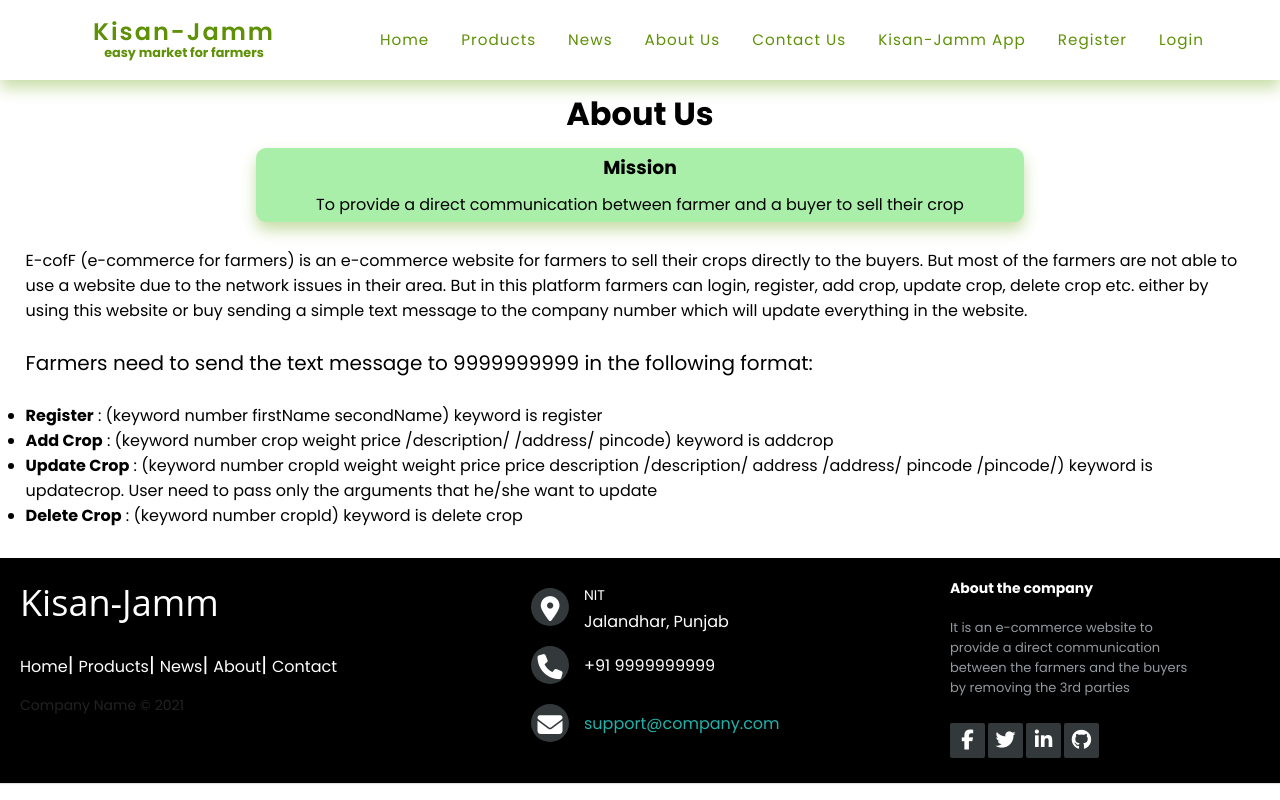
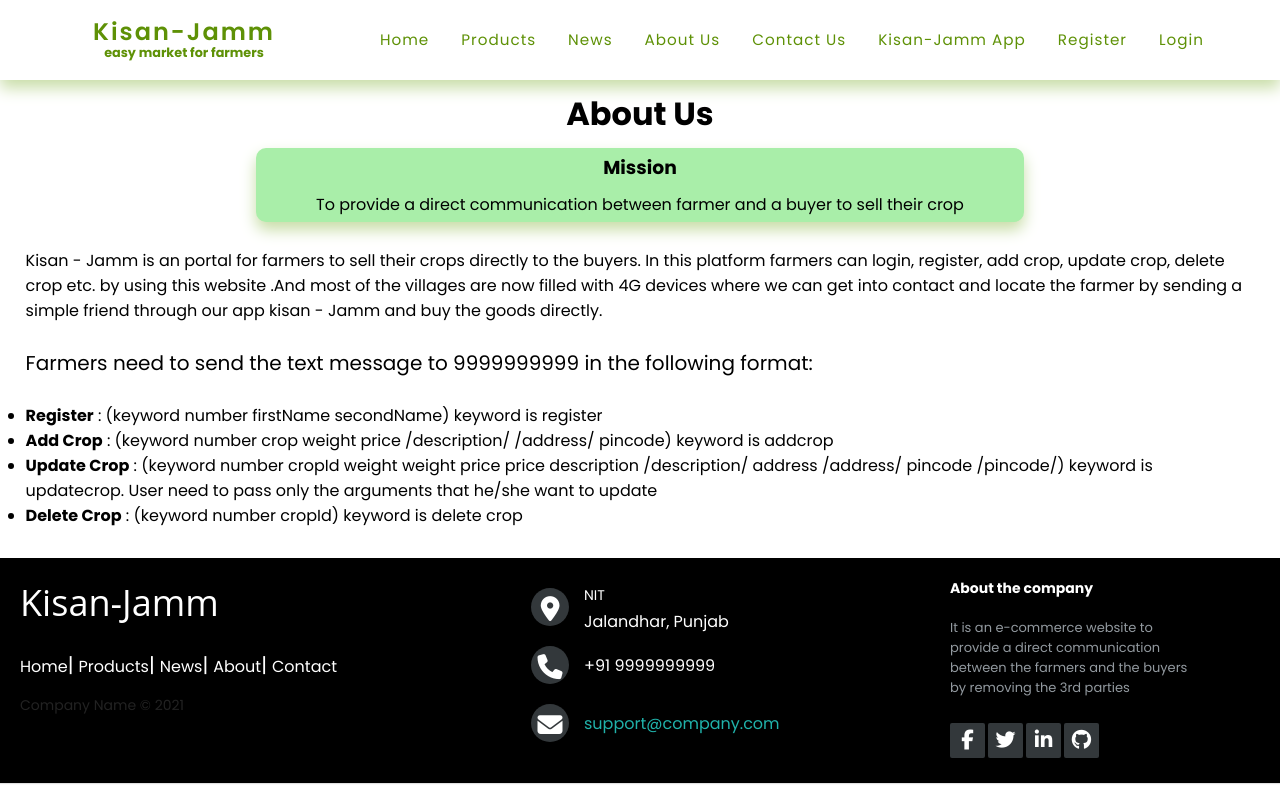
Before and after one commit to Parz-99/major-project-frontend, a React (Create React App) app: page /about in a window 1280 px wide. Built offline with nearby package versions, Linux system fonts and the light colour scheme.

Commit message:
Update about

```diff
--- a/src/components/about/about.js
+++ b/src/components/about/about.js
@@ -9,8 +9,10 @@ const About = () => {
           <p>To provide a direct communication between farmer and a buyer to sell their crop</p>
       </div>
       <div className={classes["intro"]}>
-          <p>E-cofF (e-commerce for farmers) is an e-commerce website for farmers to sell their crops directly to the buyers. But most of the farmers are not able to use a website due to the network issues in their area.
-             But in this platform farmers can login, register, add crop, update crop, delete crop etc. either by using this website or buy sending a simple text message to the company number which will update everything in the website.
+          <p>Kisan - Jamm is an portal for farmers to sell their crops directly to the buyers.
+             In this platform farmers can login, register, add crop, update crop, delete crop etc.
+             by using this website .And most of the villages are now filled with 4G devices where we can get into
+              contact and locate the farmer by sending a simple friend through our app kisan - Jamm and buy the goods directly.
           </p>
       </div>
       <div className={classes["format"]}>
```
